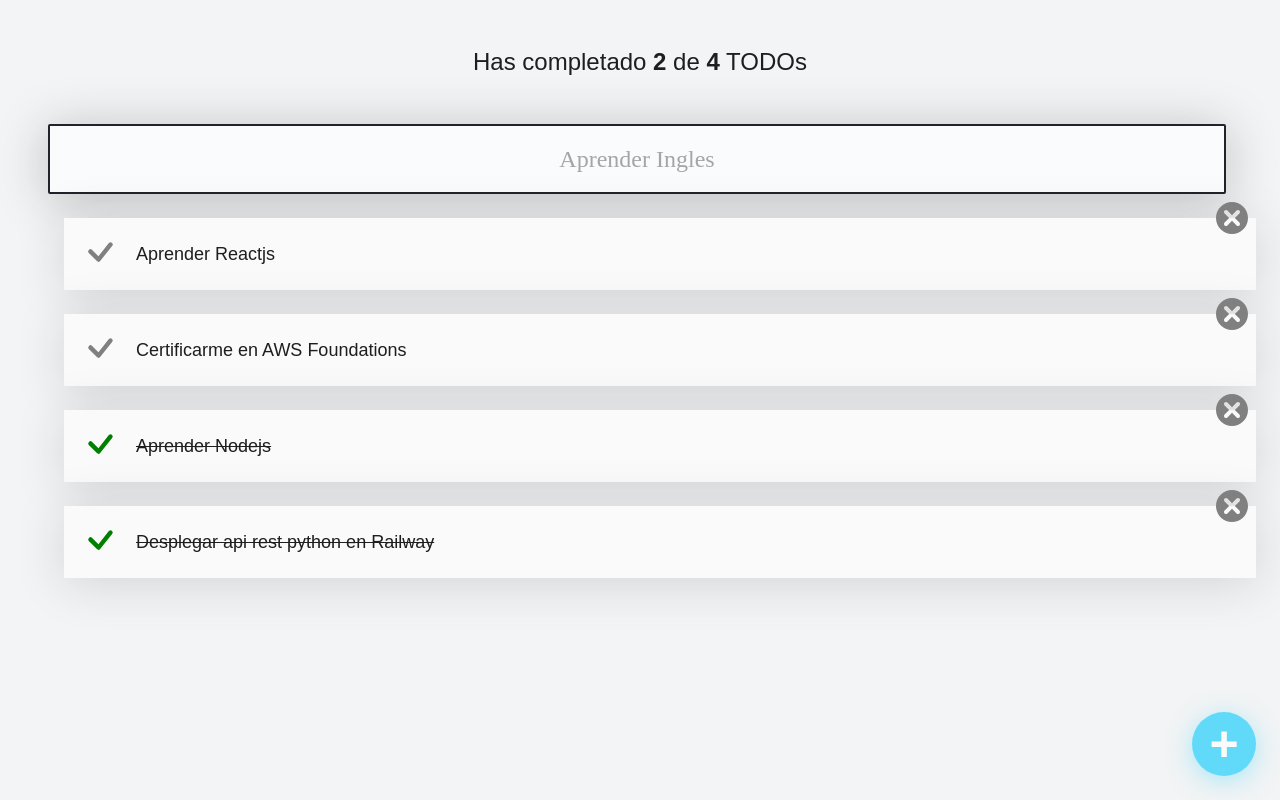
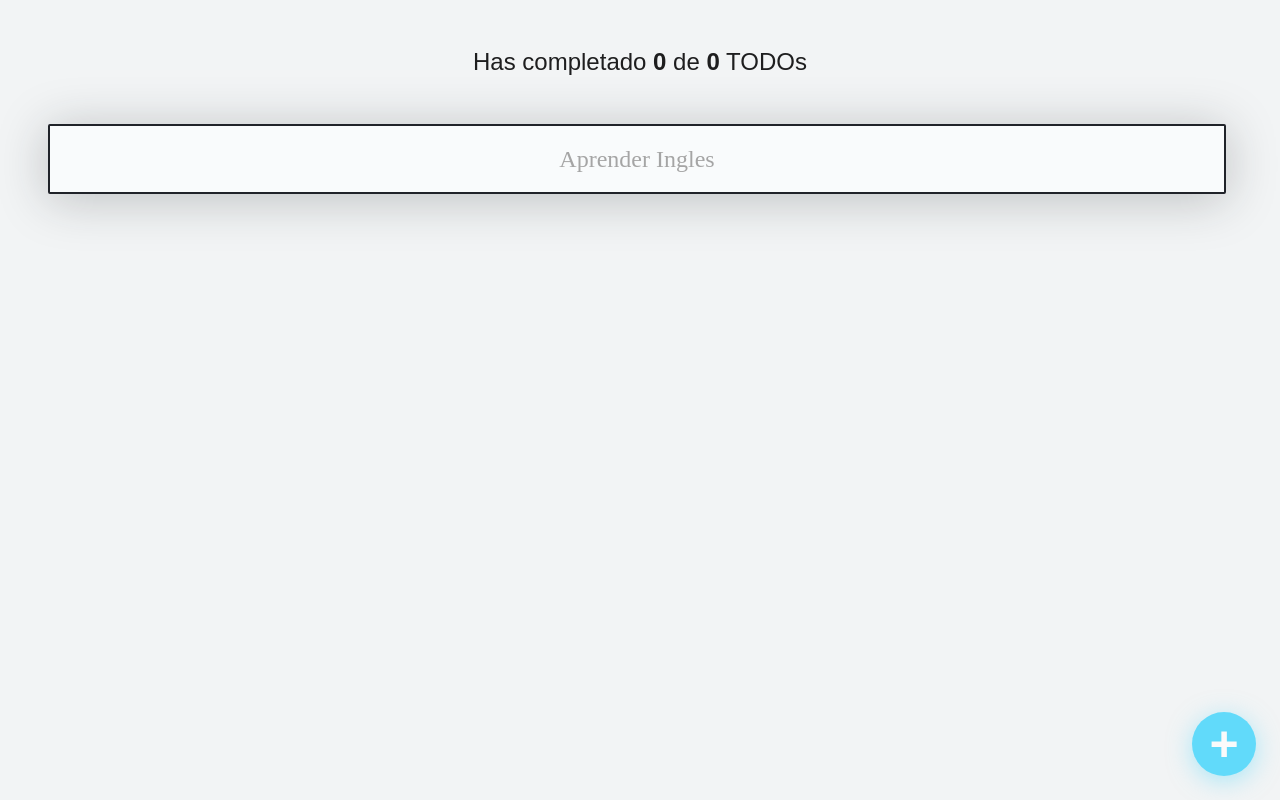
Before and after one commit to johncode877/todo-app, a React (Vite) app: page / in a window 1280 px wide. Built offline with nearby package versions, Linux system fonts and the light colour scheme; a web font is replaced by a local one.

Commit message:
Local Storage con React.js

```diff
--- a/src/App.jsx
+++ b/src/App.jsx
@@ -11,6 +11,8 @@ import { CreateTodoButton } from './components/CreateTodoButton'
 
 import React from 'react'
 
+/*
+
 const defaultTodos = [
   { text: 'Aprender Reactjs', completed: false },
   { text: 'Certificarme en AWS Foundations', completed: false },
@@ -18,7 +20,33 @@ const defaultTodos = [
   { text: 'Desplegar api rest python en Railway', completed: true },
 ];
 
+let stringifiedTodos = JSON.stringify(defaultTodos);
+
+localStorage.setItem('TODOS_V1',stringifiedTodos);
+
+let todos = JSON.parse(localStorage.getItem('TODOS_V1'));
+
+
+localStorage.removeItem('TODOS_V1');
+
+*/
+
+
+
+
 function App() {
+
+  const localStorageTodos = localStorage.getItem('TODOS_V1');
+
+  let parsedTodos;
+  // primera vez que el usuario entra en la aplicacion
+  if(!localStorageTodos){
+    localStorage.setItem('TODOS_V1',JSON.stringify([]));
+    parsedTodos = [];
+  } else {
+    parsedTodos = JSON.parse(localStorageTodos);
+  }
+
 
   // el estado es inmutable
   // es por ello que react
@@ -27,7 +55,7 @@ function App() {
   // el valor del input esta atado al estado
   const [searchValue, setSearchValue] = React.useState('');
 
-  const [todos, setTodos] = React.useState(defaultTodos);
+  const [todos, setTodos] = React.useState(parsedTodos);
 
   const completedTodos = todos.filter(todo => !!todo.completed).length;
   const totalTodos = todos.length;
@@ -40,6 +68,12 @@ function App() {
     const searchText = searchValue.toLowerCase();
     return todoText.includes(searchText)
   });
+
+
+  const saveTodos = (newTodos) => {
+    localStorage.setItem('TODOS_V1',JSON.stringify(newTodos));
+    setTodos(newTodos);
+  }
 
   // metodo que permite actualizar el todoItem
   const completeTodo = (text) => {
@@ -55,7 +89,7 @@ function App() {
 
     // se le pasa una copia al metodo
     // que permite actualizar el estado todos
-    setTodos(newTodos);
+    saveTodos(newTodos);
   }
 
 
@@ -70,7 +104,7 @@ function App() {
     // en este caso solo 1 , como se
     // indica en el segundo argumento
     newTodos.splice(todoIndex,1);
-    setTodos(newTodos);
+    saveTodos(newTodos);
   }
 
 
--- a/src/components/TodoCounter.jsx
+++ b/src/components/TodoCounter.jsx
@@ -29,10 +29,10 @@ function TodoCounter({ total, completed }) {
     /*elementos de react*/
     return (
         <>
-            <h1 className={`TodoCounter ${completed == total && "TodoCounter--hidden"}`}>
+            <h1 className={`TodoCounter ${ (total > 0 && completed == total) && "TodoCounter--hidden"}`}>
                 Has completado <span>{completed}</span> de <span>{total}</span> TODOs
             </h1>
-            <h1 className={`TodoCounter ${completed != total && "TodoCounter--hidden"}`}>
+            <h1 className={`TodoCounter ${ !(total > 0 && completed == total) && "TodoCounter--hidden"}`}>
                 Felicitaciones!!!!
             </h1>
         </>
```
Also changed, not shown: 1 other file (tests, documents, lock files or other folders).
